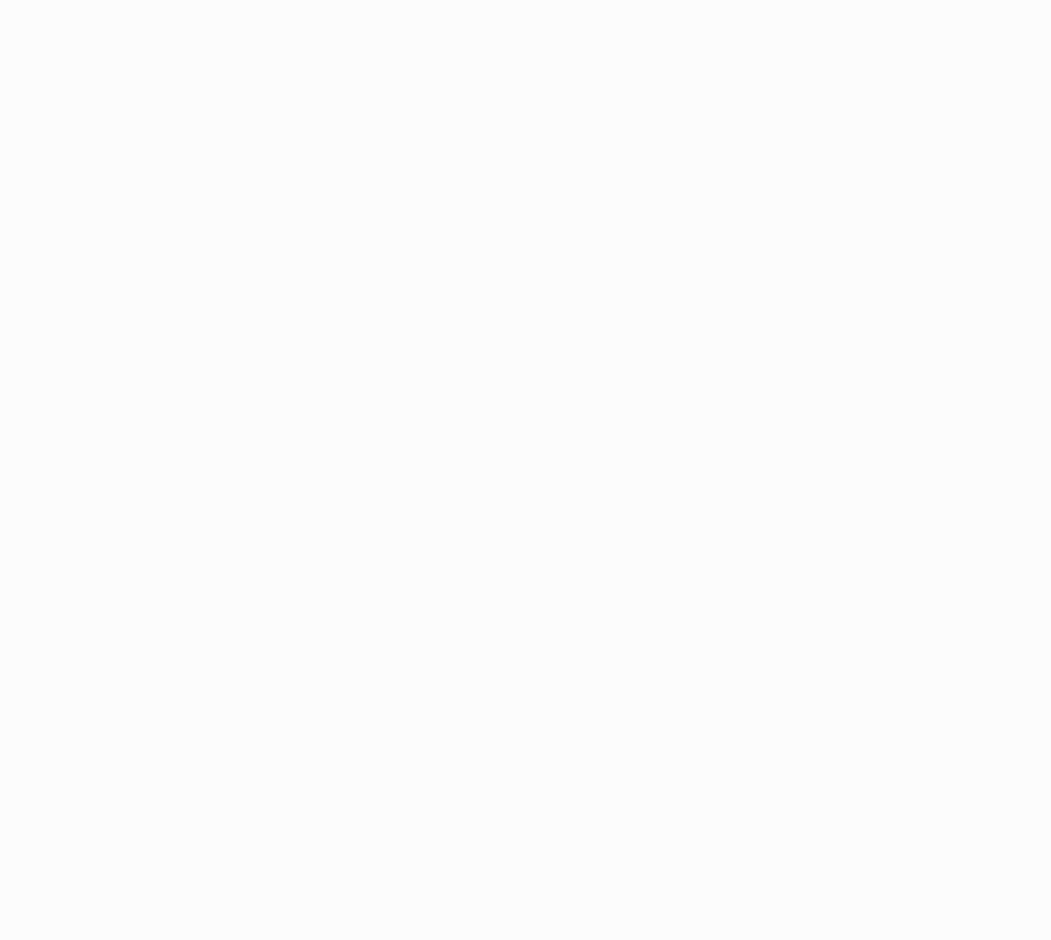
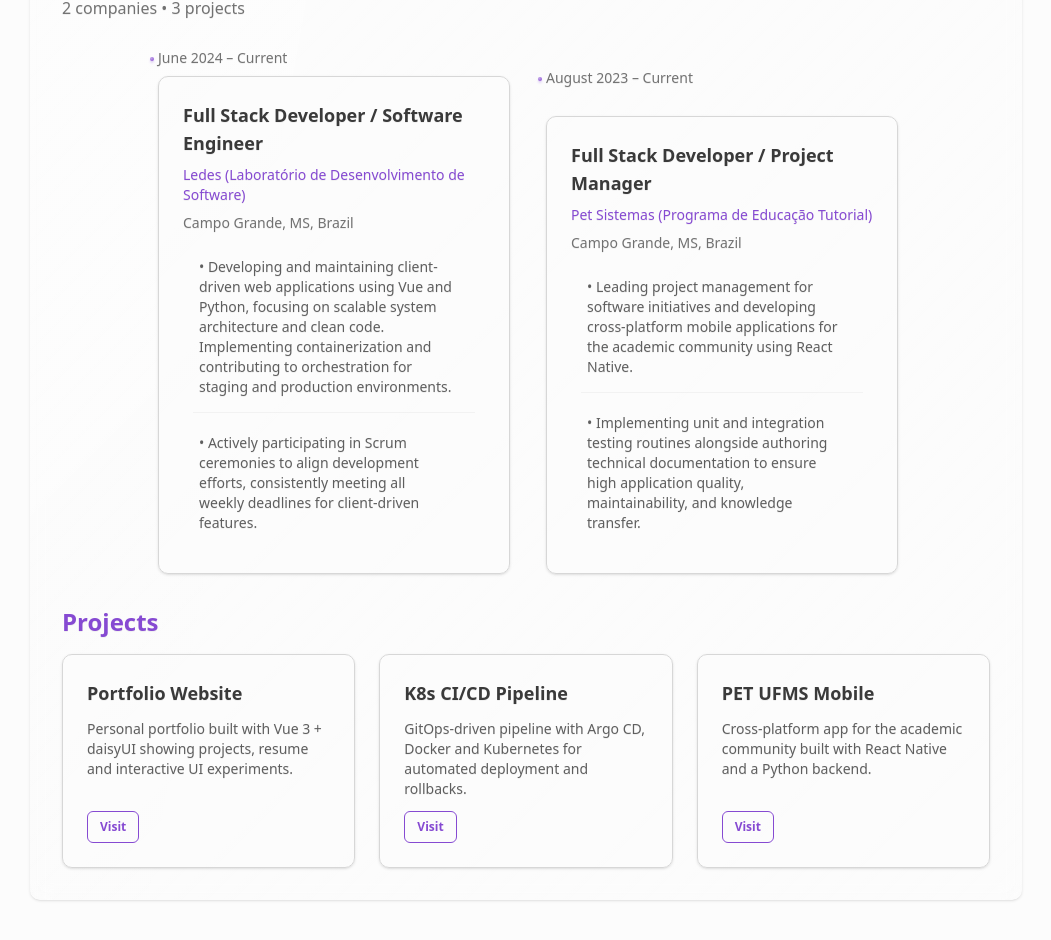
Before and after one commit to Cruellest/Portifolio-Website, a Vue app: page / in a window 1280 px wide. Shown: the part 1618-2558 px from the top of the page, without its empty margins (114-1165 px from the left). Before the commit the page ends 1532 px from the top, so only its background shows below. Built offline with nearby package versions, Linux system fonts and the light colour scheme.

Commit message:
feat: add Experience component to Homepage; update navbar to use primary sections only; restructure experience data in JSON; modify print resume to consume jobs data

```diff
--- /dev/null
+++ b/src/components/experience.vue
@@ -0,0 +1,102 @@
+<template>
+  <section class="container mx-auto max-w-screen-lg my-8 sm:my-12 px-4">
+    <div class="card glass rounded-box p-6 sm:p-8 shadow">
+      <div class="flex items-end justify-between gap-4 flex-wrap">
+        <div>
+          <h2 class="text-2xl sm:text-3xl md:text-4xl leading-tight sm:leading-snug text-primary font-bold break-words">
+            {{ sectionTitles.experience || 'Experience' }}
+          </h2>
+          <p class="text-base-content/70 text-sm sm:text-base">
+            {{ jobs.length }} {{ companiesLabel }} • {{ projects.length }} {{ projectsLabel }}
+          </p>
+        </div>
+      </div>
+
+      <!-- Jobs timeline -->
+      <div class="mt-6">
+        <!-- vertical (mobile) -> horizontal compacto em md+ -->
+        <ul class="timeline timeline-vertical md:timeline-horizontal md:timeline-compact md:justify-center gap-6">
+          <li v-for="(job, idx) in jobs" :key="idx">
+            <div class="timeline-start text-xs sm:text-sm text-base-content/70 whitespace-normal sm:whitespace-nowrap">
+              {{ job.startDate }} – {{ job.endDate }}
+            </div>
+            <div class="timeline-middle shrink-0">
+              <span class="status status-primary status-sm"></span>
+            </div>
+            <div class="timeline-end mb-6 md:mb-0">
+              <div class="card bg-base-100/80 border border-base-300 rounded-box shadow-sm w-full md:w-[22rem]">
+                <div class="card-body gap-2">
+                  <h3 class="card-title text-base sm:text-lg">
+                    {{ job.title }}
+                  </h3>
+                  <!-- company and location on separate lines -->
+                  <p class="text-sm text-base-content/80">
+                    <span class="font-medium text-primary">{{ job.company }}</span>
+                  </p>
+                  <p class="text-xs sm:text-sm text-base-content/70">
+                    {{ job.location }}
+                  </p>
+                  <ul class="list list-col-wrap text-sm text-base-content/80 gap-1">
+                    <li class="list-row" v-for="(h, i) in job.highlights" :key="i">• {{ h }}</li>
+                  </ul>
+                </div>
+              </div>
+            </div>
+          </li>
+        </ul>
+      </div>
+
+      <!-- Projects grid -->
+      <div class="mt-8">
+        <h3 class="text-xl sm:text-2xl font-semibold text-primary mb-4">
+          {{ sectionTitles.projects || 'Projects' }}
+        </h3>
+        <div class="grid grid-cols-1 md:grid-cols-2 xl:grid-cols-3 gap-4 sm:gap-6">
+          <div v-for="(p, i) in projects" :key="i" class="card bg-base-100/80 border border-base-300 rounded-box shadow-sm">
+            <div class="card-body gap-3">
+              <h4 class="card-title text-base sm:text-lg">{{ p.name }}</h4>
+              <p class="text-sm text-base-content/80">{{ p.description }}</p>
+              <div class="card-actions">
+                <a
+                  :href="p.link"
+                  target="_blank"
+                  rel="noopener"
+                  class="btn btn-sm btn-outline text-primary border-primary hover:bg-primary hover:text-primary-content"
+                  :title="p.link"
+                >
+                  Visit
+                </a>
+              </div>
+            </div>
+          </div>
+          <div v-if="!projects.length" class="col-span-full alert alert-info">
+            <span>No projects found.</span>
+          </div>
+        </div>
+      </div>
+    </div>
+  </section>
+</template>
+
+<script setup lang="ts">
+import { computed } from 'vue'
+import { getExperienceData, getSectionsData, getUiStrings } from '../controllers/json-data-controller'
+
+type Job = {
+  title: string
+  company: string
+  location: string
+  startDate: string
+  endDate: string
+  highlights?: string[]
+}
+type Project = { name: string; description: string; link: string }
+
+const sectionTitles = computed(() => getSectionsData() as any)
+const exp = computed(() => getExperienceData() as { jobs?: Job[]; projects?: Project[] } || {})
+const jobs = computed<Job[]>(() => Array.isArray(exp.value?.jobs) ? exp.value.jobs as Job[] : [])
+const projects = computed<Project[]>(() => Array.isArray(exp.value?.projects) ? exp.value.projects as Project[] : [])
+const ui = computed(() => getUiStrings() as any)
+const companiesLabel = computed<string>(() => ui.value?.experience?.companiesLabel || 'companies')
+const projectsLabel = computed<string>(() => ui.value?.experience?.projectsLabel || 'projects')
+</script>
--- a/src/components/navbar.vue
+++ b/src/components/navbar.vue
@@ -127,7 +127,7 @@
       <!-- DESKTOP NAV SECTIONS -->
       <div :class="['hidden gap-1 sm:gap-2', sizeClasses.navbreakpoint, sizeClasses.gap]">
         <a
-          v-for="(section, key) in navigationSections"
+          v-for="(section, key) in navSectionsPrimary"
           :key="key"
           :href="`#${key}`"
           :class="[
@@ -159,13 +159,8 @@
           </svg>
         </label>
         <ul tabindex="0" class="dropdown-content z-[1] menu p-2 shadow bg-base-100 rounded-box w-48">
-          <li v-for="(section, key) in navigationSections" :key="key">
-            <a
-              :href="`#${key}`"
-              class="rounded-full glass hover:bg-base-200 hover:text-base-content transition-colors duration-200"
-            >
-              {{ section }}
-            </a>
+          <li v-for="(section, key) in navSectionsPrimary" :key="key">
+            <a :href="`#${key}`" class="rounded-full glass hover:bg-base-200 hover:text-base-content transition-colors duration-200">{{ section }}</a>
           </li>
         </ul>
       </div>
@@ -198,6 +193,17 @@
 
 const personalData = computed(() => getPersonalData())
 const navigationSections = computed(() => getSectionsData())
+
+// Build navbar from primary sections only (ignore subtitles by not considering them)
+const navSectionsPrimary = computed(() => {
+  const src = navigationSections.value || {}
+  const order = ['summary', 'skills', 'experience', 'education']
+  const out = {}
+  order.forEach(k => {
+    if (src[k]) out[k] = src[k]
+  })
+  return out
+})
 
 const getShortName = (fullName) => {
   const parts = fullName.trim().split(' ')
--- a/src/data/data.json
+++ b/src/data/data.json
@@ -13,7 +13,8 @@
     "summary": "Professional Summary",
     "skills": "Technical Skills",
     "experience": "Work Experience",
-    "education": "Education"
+    "education": "Education",
+    "projects": "Projects"
   },
   "summary": "Software Engineer with hands-on experience in Full Stack Development, Software Architecture, DevOps, and Testing. Currently pursuing a Bachelor of Science in Software Engineering at the Universidade Federal do Mato Grosso do Sul (UFMS) to deepen my theoretical foundation.",
   "skills": [
@@ -72,7 +73,8 @@
       ]
     }
   ],
-  "experience": [
+  "experience": {
+    "jobs": [
       {
         "title": "Full Stack Developer / Software Engineer",
         "company": "Ledes (Laboratório de Desenvolvimento de Software)",
@@ -96,6 +98,24 @@
         ]
       }
     ],
+    "projects": [
+      {
+        "name": "Portfolio Website",
+        "description": "Personal portfolio built with Vue 3 + daisyUI showing projects, resume and interactive UI experiments.",
+        "link": "https://github.com/Cruellest"
+      },
+      {
+        "name": "K8s CI/CD Pipeline",
+        "description": "GitOps-driven pipeline with Argo CD, Docker and Kubernetes for automated deployment and rollbacks.",
+        "link": "https://argo-cd.readthedocs.io/"
+      },
+      {
+        "name": "PET UFMS Mobile",
+        "description": "Cross-platform app for the academic community built with React Native and a Python backend.",
+        "link": "https://pet.ufms.br/"
+      }
+    ]
+  },
   "education": [
     {
       "degree": "Software Engineering",
@@ -113,6 +133,10 @@
       "badgePrimaryTooltip": "Core",
       "badgeSecondaryTooltip": "Also use",
       "emptyState": "No skills found."
+    },
+    "experience": {
+      "companiesLabel": "companies",
+      "projectsLabel": "projects"
     }
   }
 }
--- a/src/pages/Homepage.vue
+++ b/src/pages/Homepage.vue
@@ -1,9 +1,11 @@
 <template>
     <Summary/>
     <Skills/>
+    <Experience/>
 </template>
 
 <script setup lang="ts">
+import Experience from '../components/experience.vue';
 import Skills from '../components/skills.vue';
 import Summary from '../components/summary.vue'
 </script>
--- a/src/pages/print-resume.vue
+++ b/src/pages/print-resume.vue
@@ -85,7 +85,7 @@
           <!-- Experiência -->
           <section class="section">
             <h2>{{ sectionTitles.experience }}</h2>
-            <div class="job" v-for="(job, index) in experienceData" :key="index">
+            <div class="job" v-for="(job, index) in jobs" :key="index">
               <div class="job-header">
                 <h3>{{ job.title }}</h3>
                 <span class="date-badge">{{ job.startDate }} – {{ job.endDate }}</span>
@@ -112,6 +112,24 @@
               <p class="location">{{ edu.location }}</p>
             </div>
           </section>
+
+          <!-- Projetos -->
+          <!-- REMOVED: Projects section on resume -->
+          <!--
+          <section class="section" v-if="experienceData?.projects?.length">
+            <h2>{{ sectionTitles.projects || 'Projects' }}</h2>
+            <div class="project" v-for="(p, i) in experienceData.projects" :key="i">
+              <div class="project-header">
+                <h3>{{ p.name }}</h3>
+              </div>
+              <p class="project-desc">{{ p.description }}</p>
+              <p class="project-link">
+                <i class="bi bi-link-45deg contact-icon" aria-hidden="true"></i>
+                <a :href="p.link" target="_blank" rel="noopener" :title="p.link">{{ p.link }}</a>
+              </p>
+            </div>
+          </section>
+          -->
         </div>
       </div>
     </div>
@@ -140,6 +158,12 @@
 const skillsData = computed(() => getSkillsData())
 const experienceData = computed(() => getExperienceData())
 const educationData = computed(() => getEducationData())
+// Consome apenas jobs do controller (compatível com formato antigo em array)
+const jobs = computed(() => {
+  const exp = experienceData.value
+  if (Array.isArray(exp)) return exp
+  return Array.isArray(exp?.jobs) ? exp.jobs : []
+})
 
 watchEffect(() => {
   const hasAllData =
```
Lines whose indentation alone changed are shown as unchanged.
